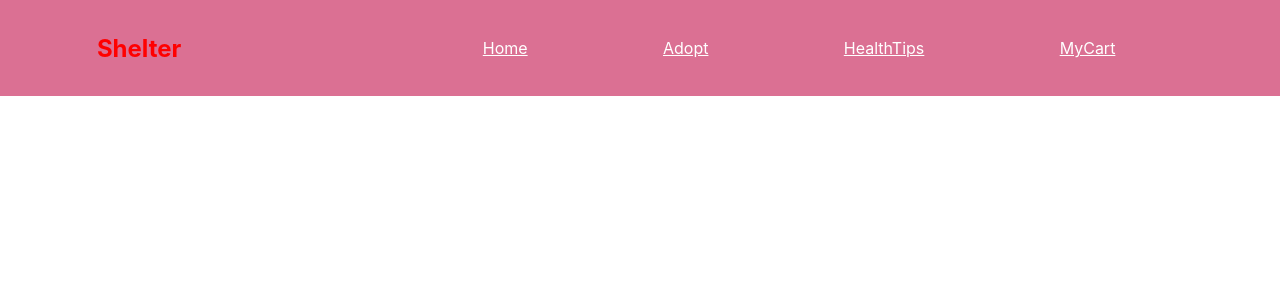
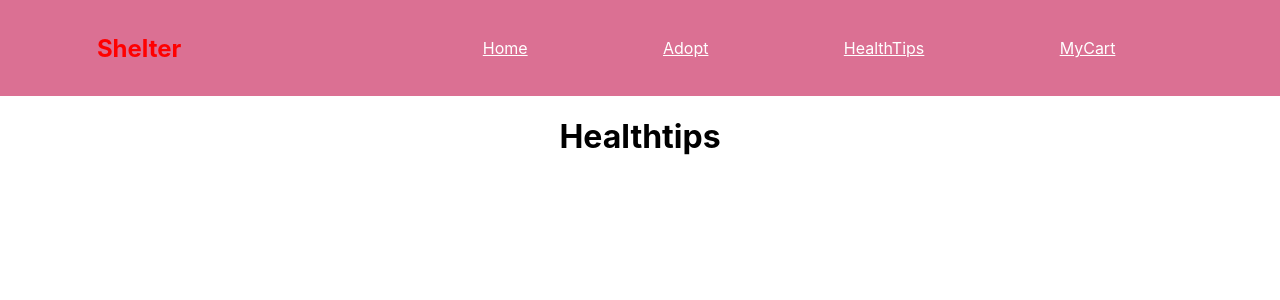
Before and after one commit to aparna4scholas/PetApp, a React (Create React App) app in the folder petapp/: page /Volunteer in a window 1280 px wide. Shown: the top 300 px of the page. Built offline with nearby package versions, Linux system fonts and the light colour scheme.

Commit message:
modified

```diff
--- a/petapp/src/App.js
+++ b/petapp/src/App.js
@@ -2,7 +2,7 @@
 import './App.css';
 import Navbar from './components/Navbar.js';
 import Breedpets from './components/Breedpets.js';
-import Healthtips from './components/Healthtips.js';
+import Volunteer from './components/Volunteer.js';
 import Home from './components/Home.js';
 import MyCart from './components/MyCart.js';
 
@@ -22,7 +22,7 @@
           <Switch>
           <Route path="/Home"  component={Home} />
           <Route path="/Breedpets" component={Breedpets} />
-          <Route path="/Healthtips" component={Healthtips} />
+          <Route path="/Volunteer" component={Volunteer} />
           <Route path="/MyCart" component={MyCart} />
 
           </Switch>
--- a/petapp/src/components/Healthtips.js
+++ b/petapp/src/components/Volunteer.js
@@ -1,6 +1,6 @@
 import React, { Component } from 'react'
 
- class Healthtips extends Component {
+ class Volunteer extends Component {
     render() {
         return (
             <div>
@@ -9,4 +9,4 @@
         )
     }
 }
-export default Healthtips;
+export default Volunteer;
```
